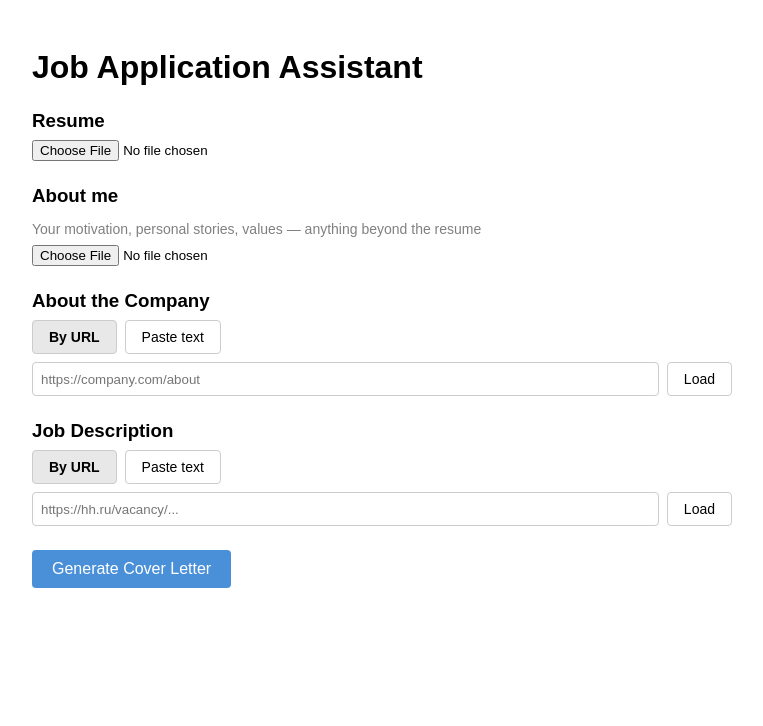
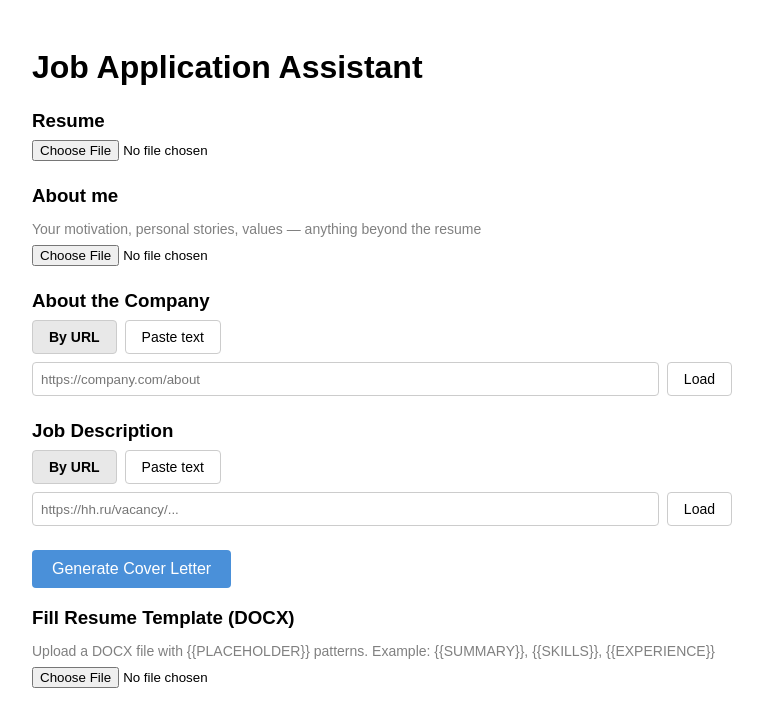
Before and after one commit to AlinaGay/job_application_assistant, a React app in the folder frontend/: page / in a window 1280 px wide. Shown: the top 726 px of the page, without its empty margins (258-1021 px from the left). Built offline with nearby package versions, Linux system fonts and the light colour scheme; the HTML template or start-up script is replaced by a standard one.

Commit message:
Add to App.jsx ResumeTemplateFiller component

```diff
--- a/frontend/src/App.jsx
+++ b/frontend/src/App.jsx
@@ -5,6 +5,7 @@ import { useState } from 'react'
 import FileUpload from "./components/FileUpload";
 import DataInput from "./components/DataInput";
 import CoverLetterResult from "./components/CoverLetterResult";
+import ResumeTemplateFiller from './components/ResumeTemplateFiller';
 import "./App.css";
 
 const API = "http://localhost:8000";
@@ -90,6 +91,7 @@ function App() {
         </button>
 
         <CoverLetterResult coverLetter={coverLetter} />
+        <ResumeTemplateFiller jobText={jobText}/>
       </div>
     );
 }
```
